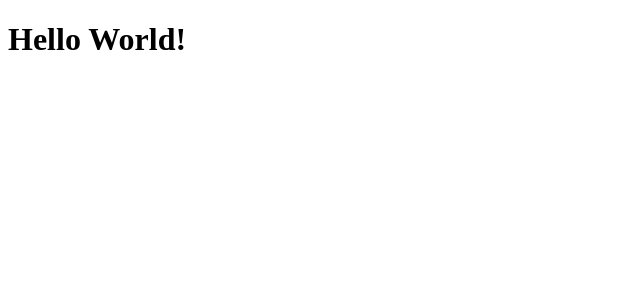
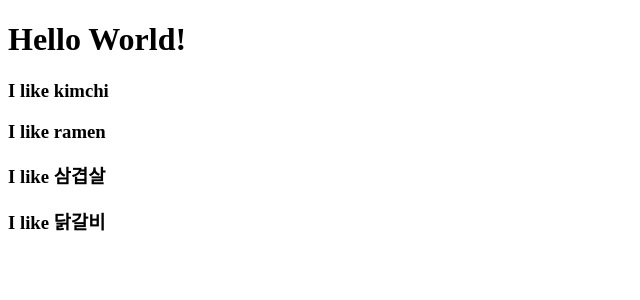
Before and after one commit to junes3754/movie_app, a React (Create React App) app: page / in a window 1280 px wide. Shown: the top 300 px of the page, without its empty margins (0-640 px from the left). Built offline with nearby package versions, Linux system fonts and the light colour scheme.

Commit message:
Component 와 Props 알아보기

```diff
--- a/src/App.js
+++ b/src/App.js
@@ -1,9 +1,19 @@
 import React from "react";
+
+function Food({fav}){
+// function Food(props){
+    return(<h3>I like {fav}</h3>)
+    // return(<h3>I like {props.fav}</h3>)
+}
 
 function App() {
   return (
     <div className="App">
       <h1>Hello World!</h1>
+        <Food fav={"kimchi"} />
+        <Food fav={"ramen"} />
+        <Food fav={"삼겹살"} />
+        <Food fav={"닭갈비"} />
     </div>
   );
 }
```
Also changed, not shown: 1 other file (tests, documents, lock files or other folders).
